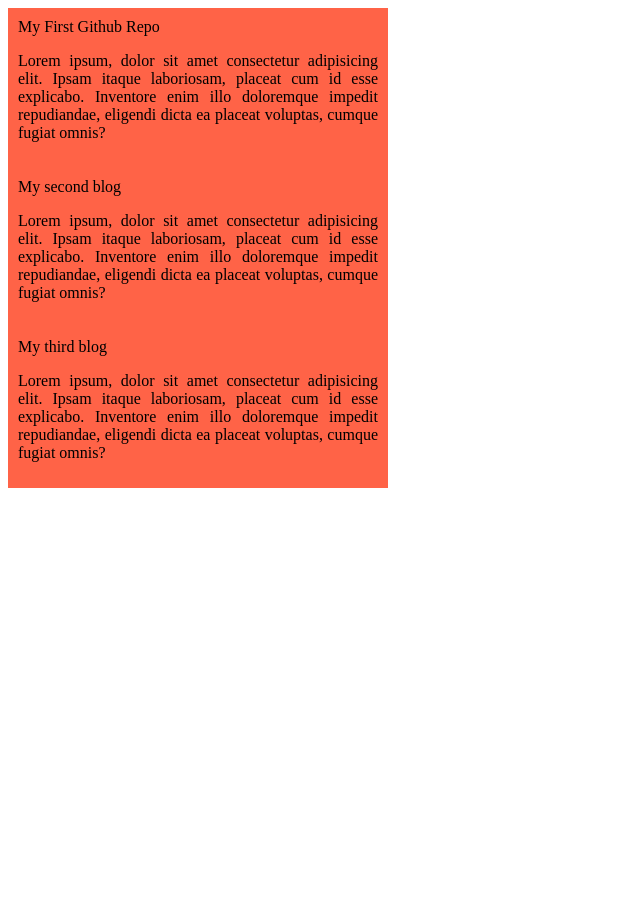
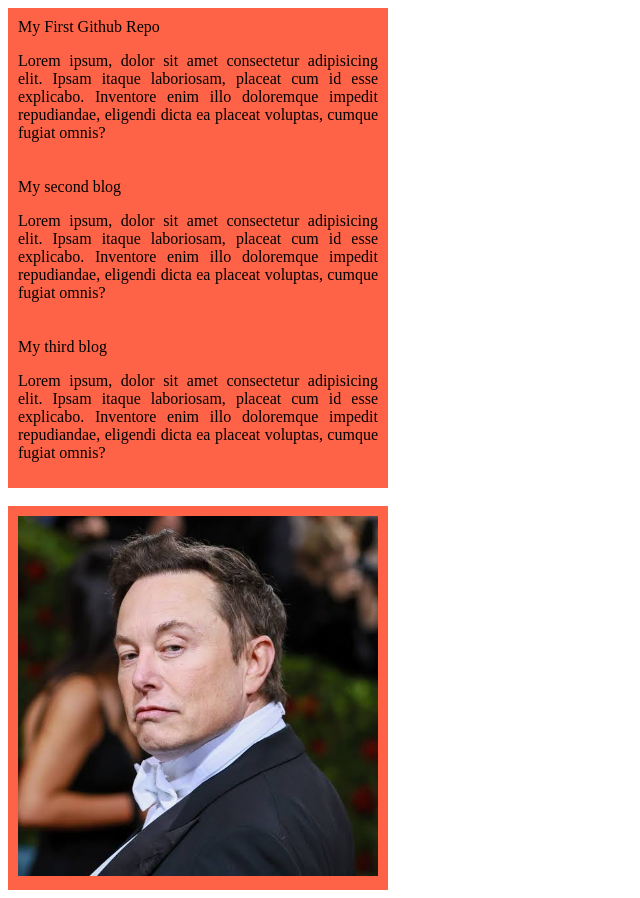
Before and after one commit to sajidhossain8272/Programming-Hero, a plain HTML site: page index.html in a window 1280 px wide. Shown: the whole page, without its empty margins (0-640 px from the left). Before the commit the page ends 800 px from the top, so only its background shows below. Drawn offline with Linux system fonts and the light colour scheme.

Commit message:
added elon musk

```diff
--- a/index.html
+++ b/index.html
@@ -26,6 +26,11 @@
          Lorem ipsum, dolor sit amet consectetur adipisicing elit. Ipsam itaque laboriosam, placeat cum id esse explicabo. Inventore enim illo doloremque impedit repudiandae, eligendi dicta ea placeat voluptas, cumque fugiat omnis?
         </p>
     </div>
-
+    <br>
+    <div>
+        <img src="images/musk.jpeg" alt="elonmusk"
+        width="auto"
+        height="360">
+    </div>
 </body>
 </html>
```
Also changed, not shown: images/musk.jpeg (added).
